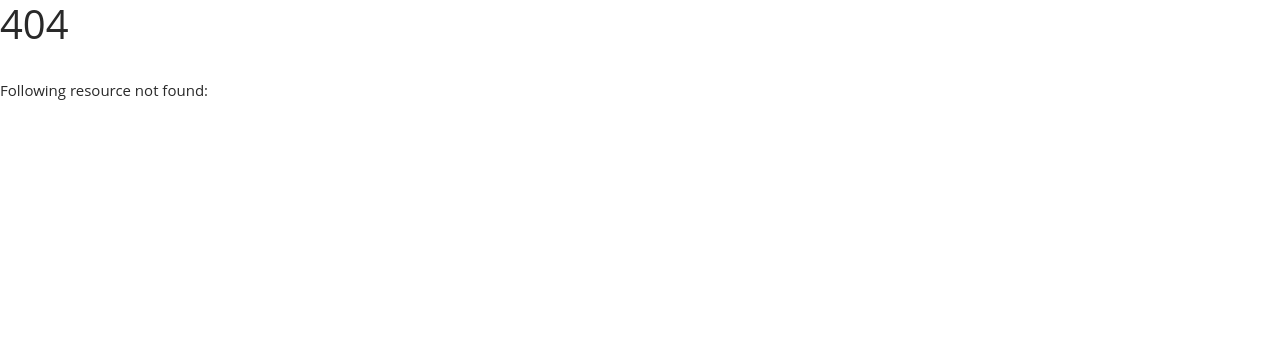
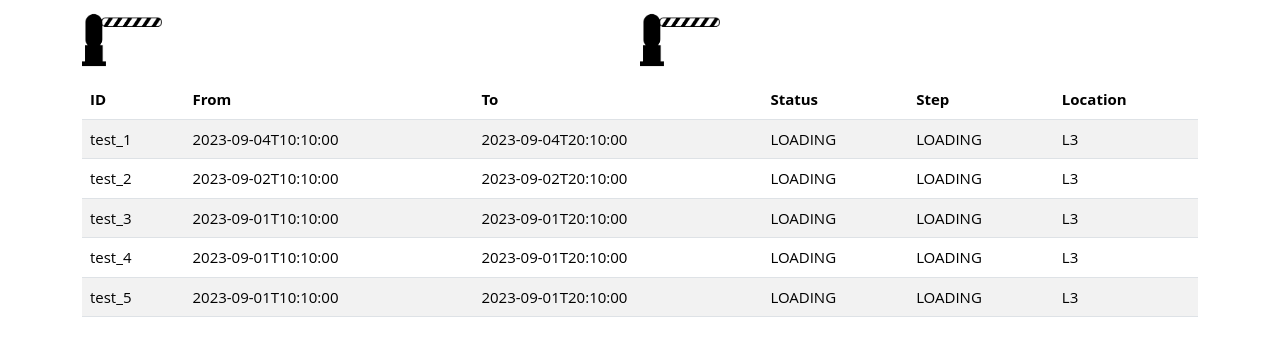
Before and after one commit to Birnbaua/fastlane_ui, a React (Create React App) app: page /statusOverview in a window 1280 px wide. Before the commit this address had no page. Shown: the top 356 px of the page. Built offline with nearby package versions, Linux system fonts and the light colour scheme.

Commit message:
added status overview

```diff
--- a/src/App.js
+++ b/src/App.js
@@ -8,6 +8,7 @@ import BookingPost from './components/booking/BookingPost';
 import SuccessPage from './components/booking/SuccessPage';
 import Registration from './components/driver/Registration';
 import Location from './components/driver/Location';
+import StatusOverview from './components/overview/StatusOverview';
 
 
 function App() {
@@ -20,6 +21,7 @@ function App() {
         <Route path="/notFound" element={<NoPage />} />
         <Route path="/booking" element={<BookingPost />} />
         <Route path="/booking/success" element={<SuccessPage />} />
+        <Route path="/statusOverview" element={<StatusOverview />} />
         <Route path="*" element={<NoPage />} />
         <Route path="/" element={
               <div className="App">
--- /dev/null
+++ b/src/components/overview/StatusOverview.js
@@ -0,0 +1,77 @@
+import { useState, useEffect } from "react";
+import { properties } from "../../data/properties.js";
+import { Alert } from "bootstrap";
+import { redirect, Redirect } from "react-router-dom";
+import test_data from '../../data/test/status.json'
+
+function StatusOverview(props) {
+    const [orders, setOrders] = useState(test_data);
+    const [gateOpen1, setGateOpen1] = useState(false);
+    const [gateOpen2, setGateOpen2] = useState(false);
+
+    /*
+    useEffect(() => {
+        let queryId = new URLSearchParams(window.location.search).get("id")
+        if(queryId != null) {
+            setId(queryId)
+            setLoading(true)
+            fetch(properties.booking + "/" + encodeURIComponent(queryId))
+                .then(response => {
+                    return response.json()
+                })
+                .then(data => {
+
+                })
+                .catch(err => {
+                    console.error(err)
+                })
+                setLoading(false)
+        }
+        console.log("Test after " + from)
+
+    },[])
+    */
+
+    return (
+        <div>
+            <div className="container">
+                <div className="d-flex flex-row-reverse">
+                    <div className="col-sm" style={{alignContent: 'center' }}>
+                        <img alt="facebook" width={80} src="/img/other/gate_closed.png" />
+                    </div>
+                    <div className="col-sm" style={{alignContent: 'center'}}>
+                        <img alt="facebook" width={80} src="/img/other/gate_closed.png"  />
+                    </div>
+                </div>
+            </div>
+            <div className="container">
+                <table className="table table-striped">
+                    <thead>
+                        <tr>
+                            <th>ID</th>
+                            <th>From</th>
+                            <th>To</th>
+                            <th>Status</th>
+                            <th>Step</th>
+                            <th>Location</th>
+                        </tr>
+                    </thead>
+                    <tbody>
+                        {orders.map(function(order) {
+                            return <tr>
+                                <td>{order.id}</td>
+                                <td>{order.from}</td>
+                                <td>{order.to}</td>
+                                <td>{order.status}</td>
+                                <td>{order.step}</td>
+                                <td>{order.location}</td>
+                            </tr>
+                        })}
+                    </tbody>
+                </table>
+            </div>
+        </div>
+    );
+}
+
+export default StatusOverview;
--- /dev/null
+++ b/src/data/test/status.json
@@ -0,0 +1,42 @@
+[
+    {
+        "id":"test_1",
+        "from":"2023-09-04T10:10:00",
+        "to":"2023-09-04T20:10:00",
+        "status":"LOADING",
+        "step":"LOADING",
+        "location":"L3"
+    },
+    {
+        "id":"test_2",
+        "from":"2023-09-02T10:10:00",
+        "to":"2023-09-02T20:10:00",
+        "status":"LOADING",
+        "step":"LOADING",
+        "location":"L3"
+    },
+    {
+        "id":"test_3",
+        "from":"2023-09-01T10:10:00",
+        "to":"2023-09-01T20:10:00",
+        "status":"LOADING",
+        "step":"LOADING",
+        "location":"L3"
+    },
+    {
+        "id":"test_4",
+        "from":"2023-09-01T10:10:00",
+        "to":"2023-09-01T20:10:00",
+        "status":"LOADING",
+        "step":"LOADING",
+        "location":"L3"
+    },
+    {
+        "id":"test_5",
+        "from":"2023-09-01T10:10:00",
+        "to":"2023-09-01T20:10:00",
+        "status":"LOADING",
+        "step":"LOADING",
+        "location":"L3"
+    }
+]
```
